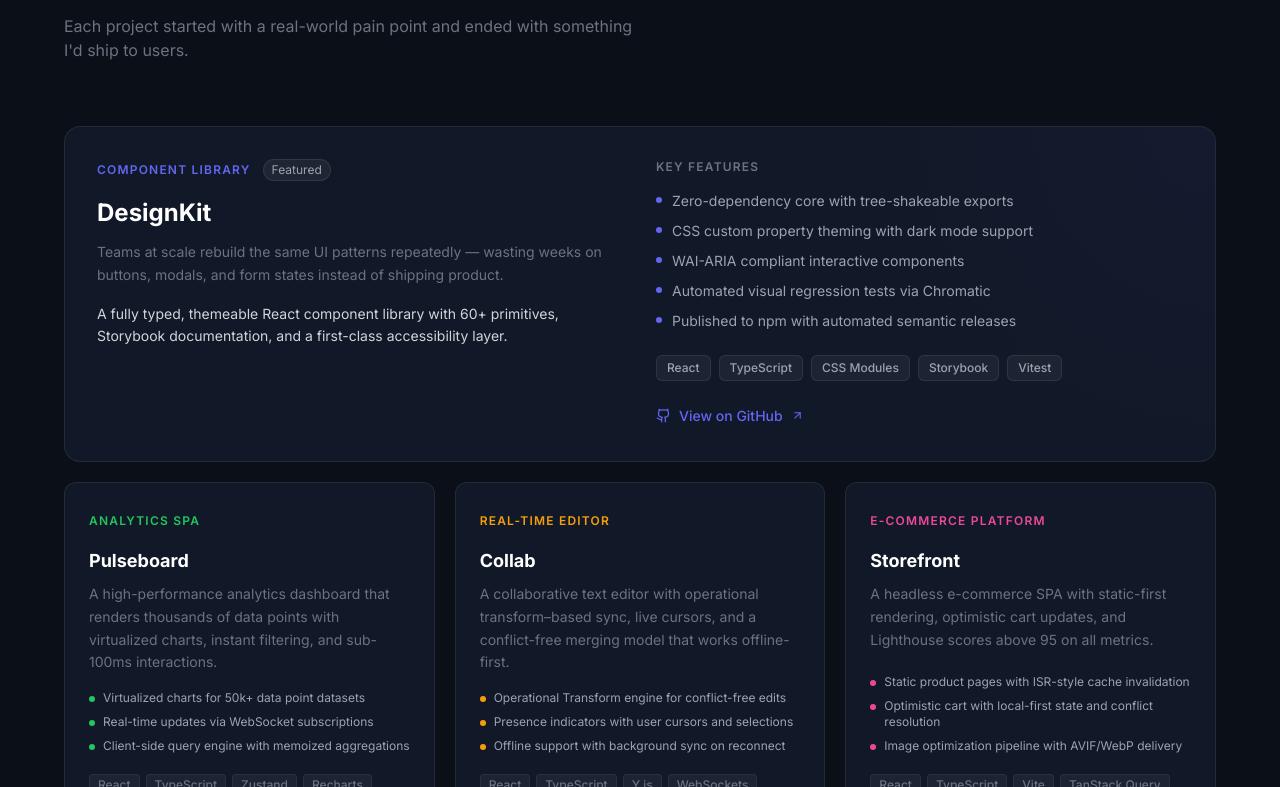
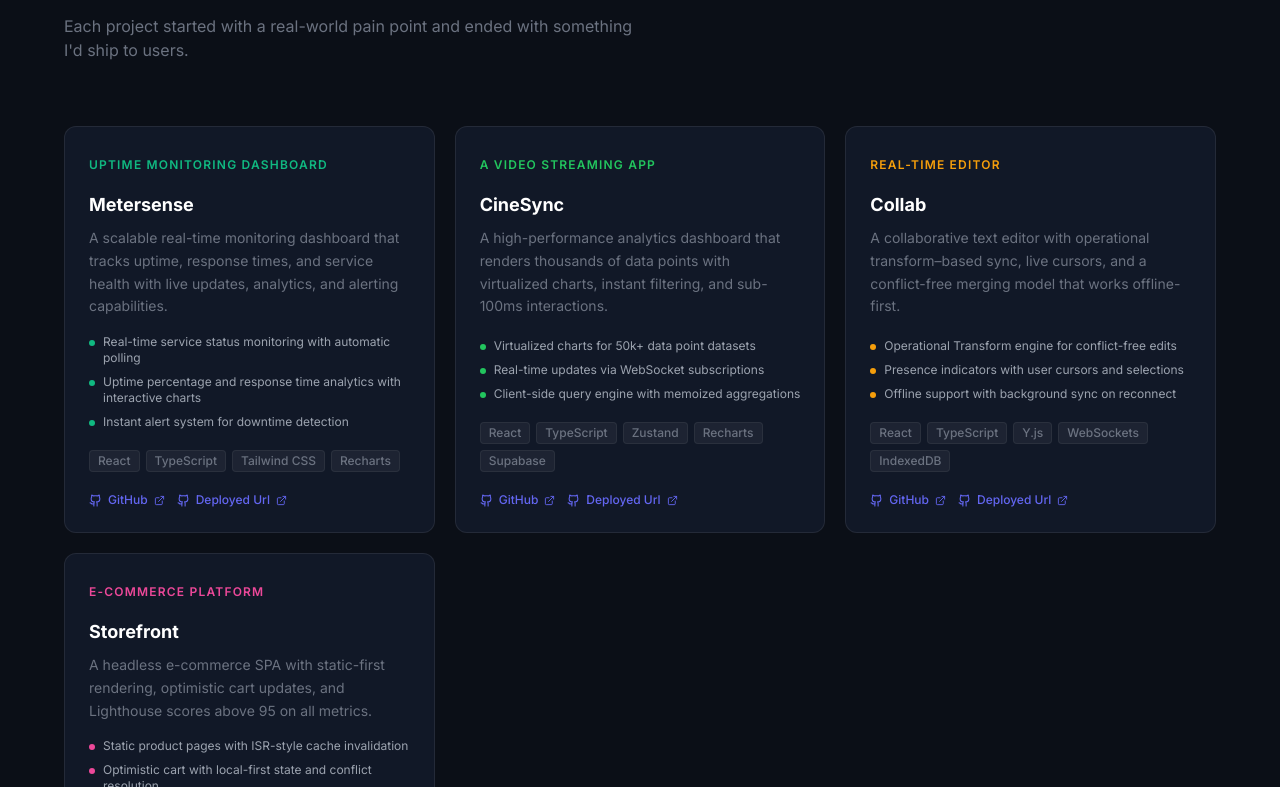
Before and after one commit to devaladey/frontend-portfolio, a React (Vite) app: page / in a window 1280 px wide. Shown: the part 1733-2520 px from the top of the page. Built offline with nearby package versions, Linux system fonts and the light colour scheme.

Commit message:
Added metersensing project

```diff
--- a/src/components/Hero.tsx
+++ b/src/components/Hero.tsx
@@ -102,7 +102,7 @@ export default function Hero() {
             <Github size={16} />
           </a>
           <a
-            href="https://linkedin.com/oluwatobiloba-oyedokun"
+            href="https://linkedin.com/in/oluwatobiloba-oyedokun"
             target="_blank"
             rel="noopener noreferrer"
             className="w-9 h-9 flex items-center justify-center rounded-lg dark:bg-white/[0.06] bg-slate-100 dark:hover:bg-white/[0.1] hover:bg-slate-200 dark:text-gray-400 text-slate-500 dark:hover:text-white hover:text-slate-900 transition-all duration-200"
--- a/src/components/Projects.tsx
+++ b/src/components/Projects.tsx
@@ -1,4 +1,4 @@
-import { ExternalLink, Github, ArrowUpRight } from 'lucide-react';
+import { ExternalLink, Github } from 'lucide-react';
 import { useScrollFade } from '../hooks/useScrollFade';
 
 interface Project {
@@ -11,29 +11,30 @@ interface Project {
   github: string;
   accent: string;
   featured?: boolean;
+  deployedUrl?: string;
 }
 
 const projects: Project[] = [
   {
-    title: 'DesignKit',
-    tag: 'Component Library',
-    problem: 'Teams at scale rebuild the same UI patterns repeatedly — wasting weeks on buttons, modals, and form states instead of shipping product.',
-    solution: 'A fully typed, themeable React component library with 60+ primitives, Storybook documentation, and a first-class accessibility layer.',
+    title: 'Metersense',
+    tag: 'Uptime Monitoring Dashboard',
+    problem: 'Organizations lack a centralized, real-time view of service availability, leading to delayed incident response and poor system reliability visibility.',
+    solution: 'A scalable real-time monitoring dashboard that tracks uptime, response times, and service health with live updates, analytics, and alerting capabilities.',
     features: [
-      'Zero-dependency core with tree-shakeable exports',
-      'CSS custom property theming with dark mode support',
-      'WAI-ARIA compliant interactive components',
-      'Automated visual regression tests via Chromatic',
-      'Published to npm with automated semantic releases',
+      'Real-time service status monitoring with automatic polling',
+      'Uptime percentage and response time analytics with interactive charts',
+      'Instant alert system for downtime detection',
+      'Endpoint management with grouping and categorization',
+      'Historical performance tracking for reliability analysis',
     ],
-    stack: ['React', 'TypeScript', 'CSS Modules', 'Storybook', 'Vitest'],
-    github: 'https://github.com',
-    accent: '#6366F1',
-    featured: true,
+    stack: ['React', 'TypeScript', 'Tailwind CSS', 'Recharts'],
+    github: 'https://github.com/devaladey/metersense',
+    accent: '#10B981',
+    deployedUrl: 'https://metersense.vercel.app',
   },
   {
-    title: 'Pulseboard',
-    tag: 'Analytics SPA',
+    title: 'CineSync',
+    tag: 'A video Streaming App',
     problem: 'Product teams need real-time visibility into user behavior, but dashboards are slow to load and painful to navigate under high data volume.',
     solution: 'A high-performance analytics dashboard that renders thousands of data points with virtualized charts, instant filtering, and sub-100ms interactions.',
     features: [
@@ -44,6 +45,7 @@ const projects: Project[] = [
     ],
     stack: ['React', 'TypeScript', 'Zustand', 'Recharts', 'Supabase'],
     github: 'https://github.com',
+    deployedUrl: 'https://cine-sync-blue.vercel.app',
     accent: '#22C55E',
   },
   {
@@ -121,16 +123,28 @@ function ProjectCard({ project, index }: { project: Project; index: number }) {
                 </span>
               ))}
             </div>
+            <div className='flex items-center gap-3 mt-auto'>
               <a
                 href={project.github}
                 target="_blank"
                 rel="noopener noreferrer"
-              className="inline-flex items-center gap-2 text-sm font-medium text-primary hover:text-primary/80 transition-colors duration-200"
+                className="inline-flex items-center gap-1.5 text-xs font-medium text-primary hover:text-primary/80 transition-colors duration-200"
               >
-              <Github size={15} />
-              View on GitHub
-              <ArrowUpRight size={13} />
+                <Github size={13} />
+                GitHub
+                <ExternalLink size={11} />
               </a>
+              <a
+                href={project.deployedUrl}
+                target="_blank"
+                rel="noopener noreferrer"
+                className="inline-flex items-center gap-1.5 text-xs font-medium text-primary hover:text-primary/80 transition-colors duration-200"
+              >
+                <Github size={13} />
+                Deployed Url
+                <ExternalLink size={11} />
+              </a>
+            </div>
           </div>
         </div>
       </div>
@@ -171,16 +185,28 @@ function ProjectCard({ project, index }: { project: Project; index: number }) {
           </span>
         ))}
       </div>
+      <div className='flex items-center gap-3 mt-auto'>
         <a
           href={project.github}
           target="_blank"
           rel="noopener noreferrer"
-        className="inline-flex items-center gap-1.5 text-xs font-medium text-primary hover:text-primary/80 transition-colors duration-200 mt-auto"
+          className="inline-flex items-center gap-1.5 text-xs font-medium text-primary hover:text-primary/80 transition-colors duration-200"
         >
           <Github size={13} />
           GitHub
           <ExternalLink size={11} />
         </a>
+        <a
+          href={project.deployedUrl}
+          target="_blank"
+          rel="noopener noreferrer"
+          className="inline-flex items-center gap-1.5 text-xs font-medium text-primary hover:text-primary/80 transition-colors duration-200"
+        >
+          <Github size={13} />
+          Deployed Url
+          <ExternalLink size={11} />
+        </a>
+      </div>
     </div>
   );
 }
--- a/src/components/Skills.tsx
+++ b/src/components/Skills.tsx
@@ -11,8 +11,8 @@ const skillGroups: SkillGroup[] = [
     label: 'Frontend',
     color: '#6366F1',
     skills: [
-      'React', 'TypeScript', 'Next.js', 'Vite', 'Tailwind CSS',
-      'CSS Modules', 'Framer Motion', 'React Query', 'Zustand', 'Redux Toolkit',
+      'CSS3', 'React', 'TypeScript', 'Next.js', 'Vite', 'Tailwind CSS',
+      'CSS Modules', 'Framer Motion', 'React Query', 'Redux Toolkit', 'Service Worker'
     ],
   },
   {
@@ -35,16 +35,15 @@ const skillGroups: SkillGroup[] = [
     label: 'Backend & Data',
     color: '#EC4899',
     skills: [
-      'Node.js', 'Supabase', 'PostgreSQL', 'REST APIs', 'GraphQL',
-      'WebSockets', 'tRPC',
+      'Node.js', 'Express.js', 'PostgreSQL', 'REST APIs', 'GraphQL',
+      'WebSockets', 'tRPC', 'Mongodb', 'Prisma ORM', 'Mongoose'
     ],
   },
   {
     label: 'Currently Exploring',
     color: '#38BDF8',
     skills: [
-      'React Server Components', 'WASM', 'View Transitions API',
-      'Edge Functions', 'AI SDK',
+      'MCP Server', 'LLMs', 'RAG', 'AI SDK', 'Rust',
     ],
   },
 ];
```
Lines whose indentation alone changed are shown as unchanged.
